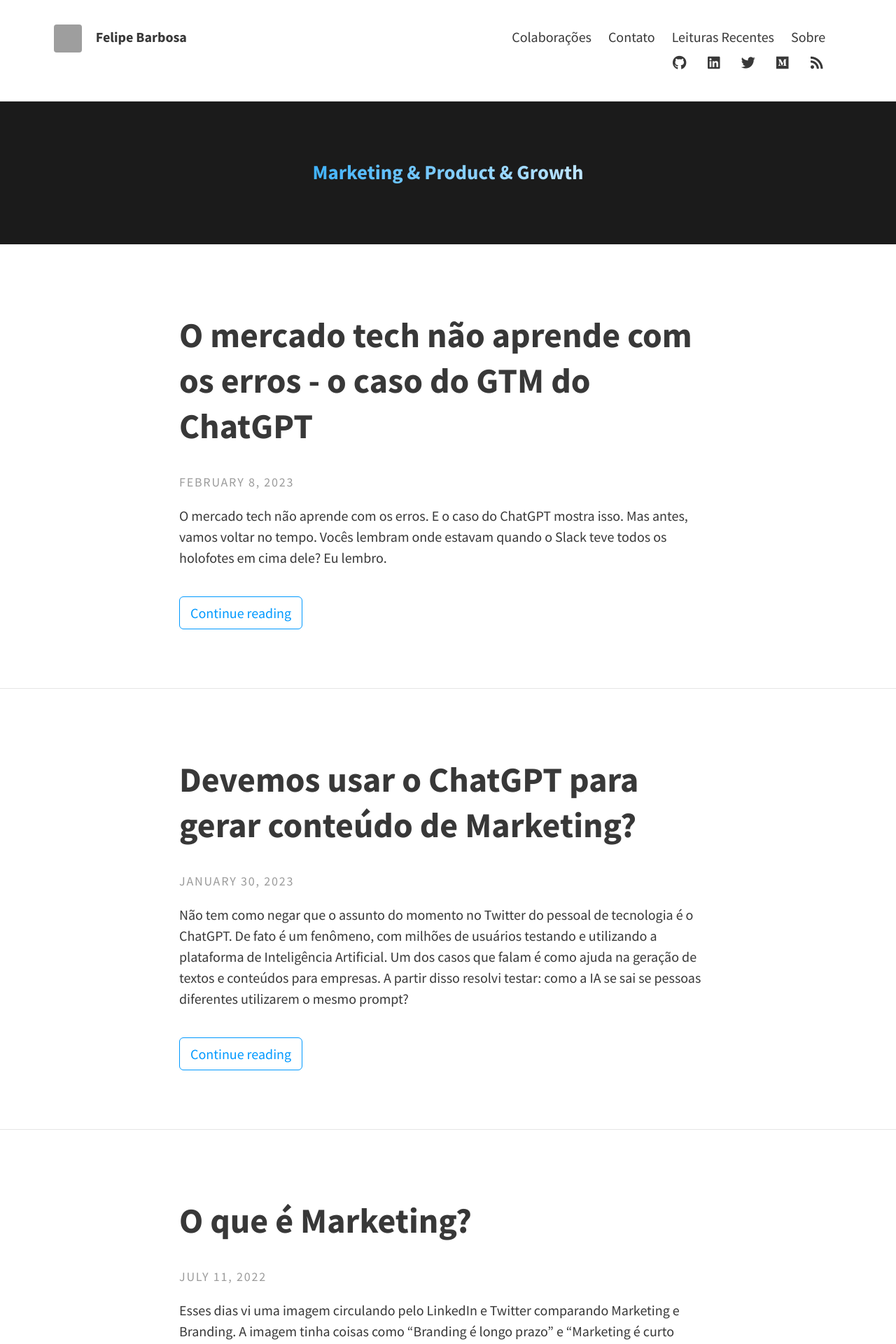
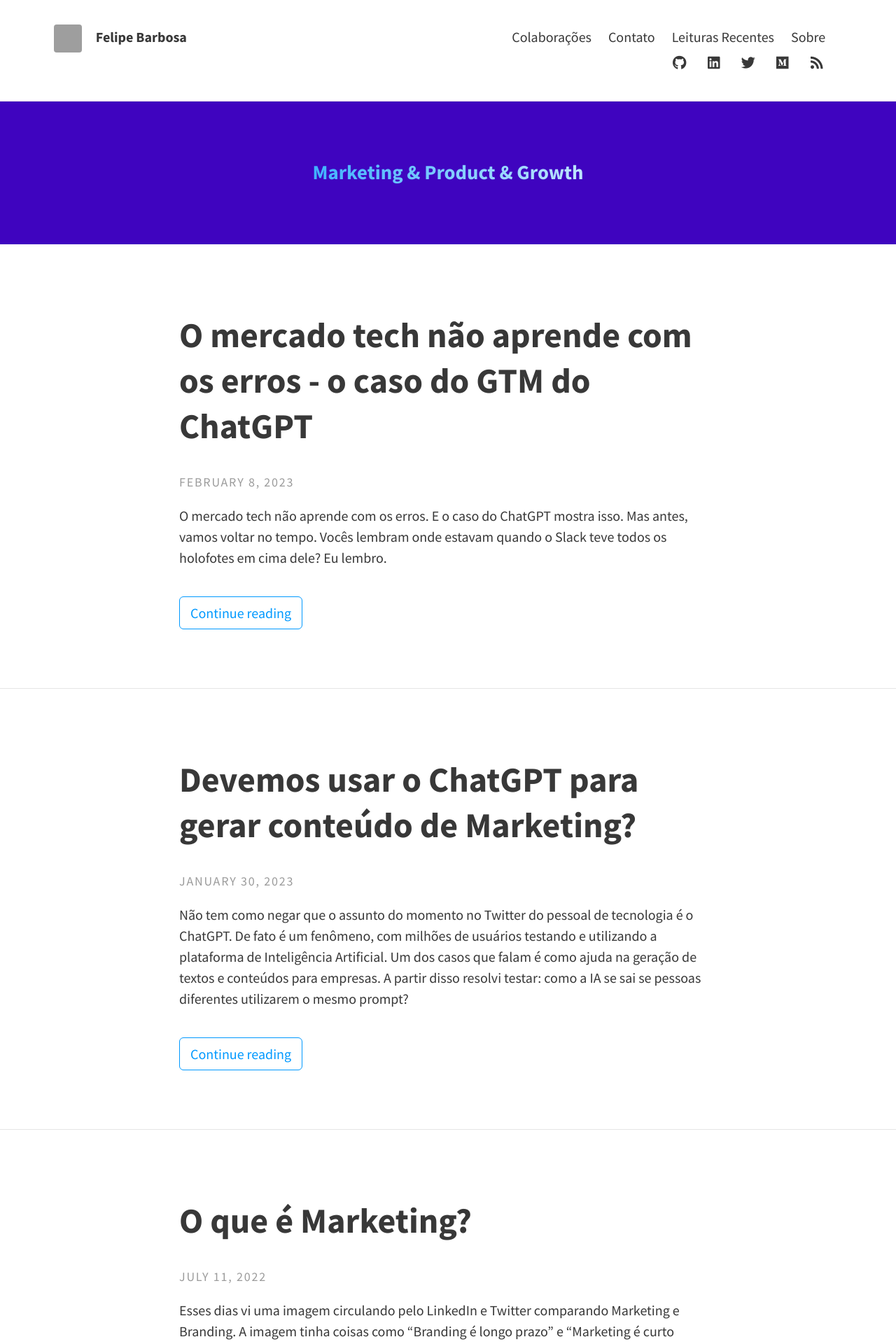
Before and after one commit to felipecbarbosa/felipecbarbosa.github.io, a Jekyll site: the page built from index.html, in a window 1280 px wide. Shown: the top 1920 px of the page at 70% size. Built offline with Jekyll 4.4.1, drawn with Linux system fonts in a browser that asks for light colours; nearby versions of some CDN libraries; the list of posts is cut into pages by our own code; comment, search, counter and statistics services are not loaded; grey boxes are pictures that could not be loaded.

Commit message:
Edited Call Out bg color

```diff
--- a/_sass/base/_variables.scss
+++ b/_sass/base/_variables.scss
@@ -26,5 +26,5 @@ $feature-image-text-color: #fff;
 $feature-image-size: cover; // options include "cover", "contain", "auto"
 
 // Header description box
-$header-desc-background-color: #1b1b1b;
+$header-desc-background-color: #3f04bf;
 $header-desc-text-color: #FFF;
```
